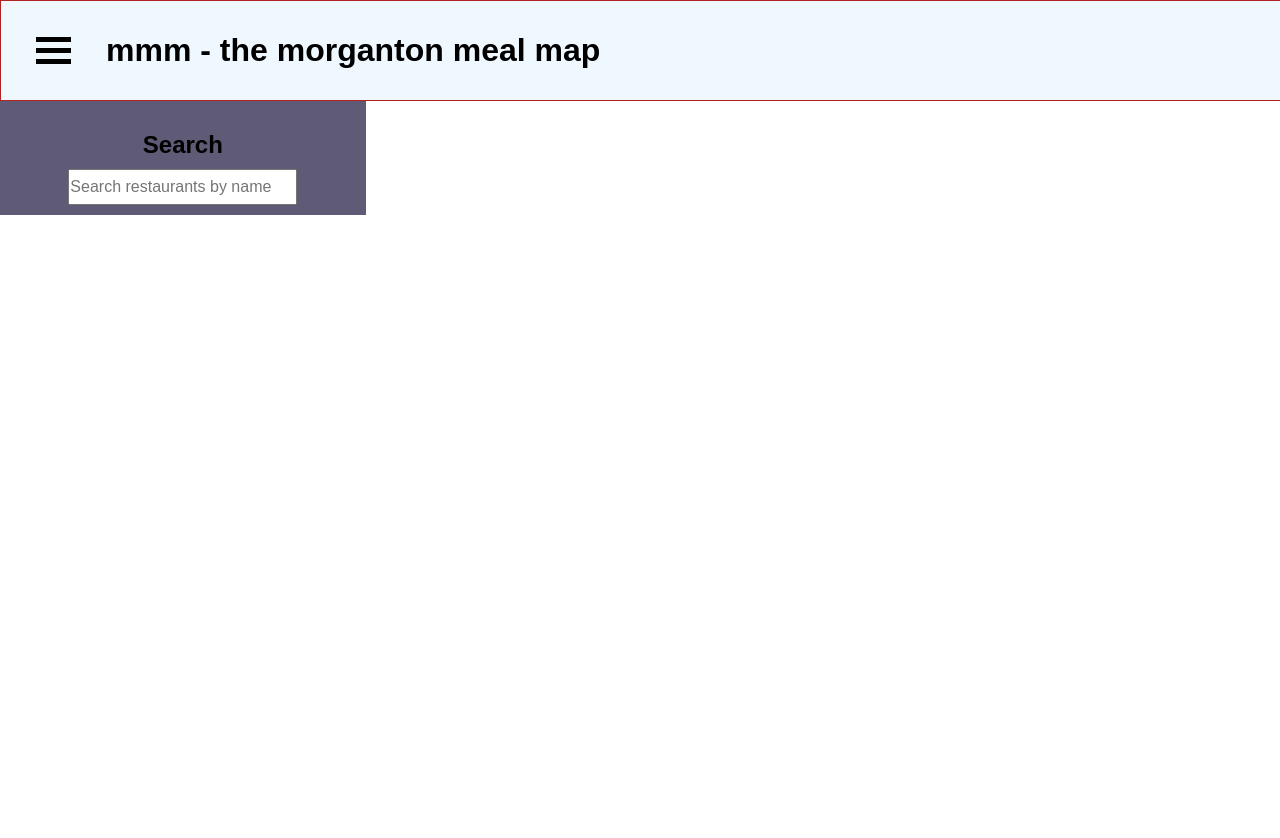
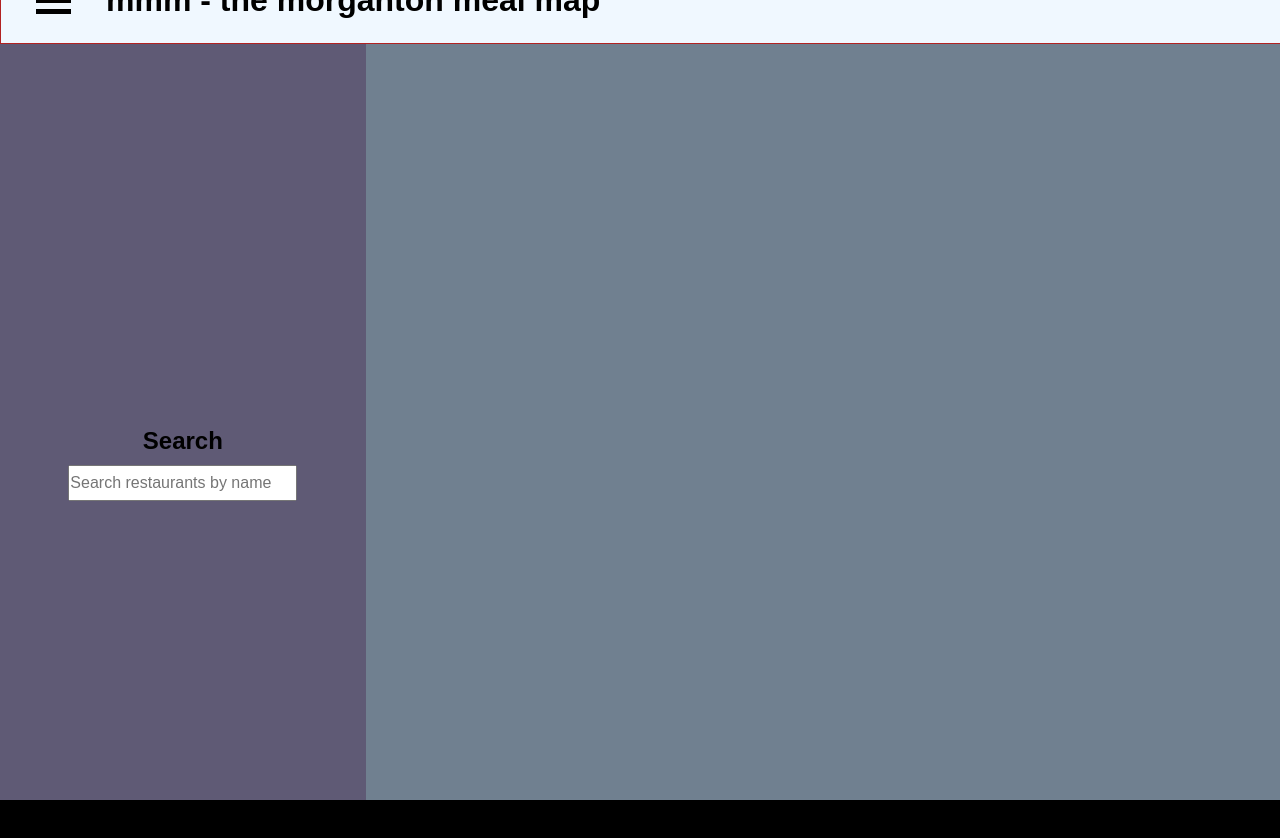
Before and after one commit to amyruth/morganton-map, a React (Create React App) app: page / in a window 1280 px wide. Shown: the top 838 px of the page. After the commit the page ends 800 px from the top, so only its background shows below. Built offline with nearby package versions, Linux system fonts and the light colour scheme; no server answers.

Commit message:
removed map scrollbar

```diff
--- a/src/App.css
+++ b/src/App.css
@@ -10,6 +10,8 @@
 	display: flex;
 	justify-content: center;
 	flex-direction: column;
+	height: 100vh;
+	background-color: aqua;
 }
 
 /* header {
@@ -22,10 +24,15 @@
 	align-items: center;
 	border: 1px solid firebrick;
 } */
+html {
+	background-color: black;
+	/* remove when finished */
+}
 .main {
 	display: flex;
 	height: 100%;
 	justify-content: center;
+	background-color: slategrey;
 
 }
 #map {
--- a/src/components/Header.css
+++ b/src/components/Header.css
@@ -1,10 +1,13 @@
 header {
 	background-color: aliceblue;
 	padding: 20px;
+	height: 45px;
 	width: 100%;
 	display: flex;
 	flex-direction: row;
 	justify-content: stretch;
 	align-items: center;
 	border: 1px solid firebrick;
+	margin: 0 auto;
+
 }
```
